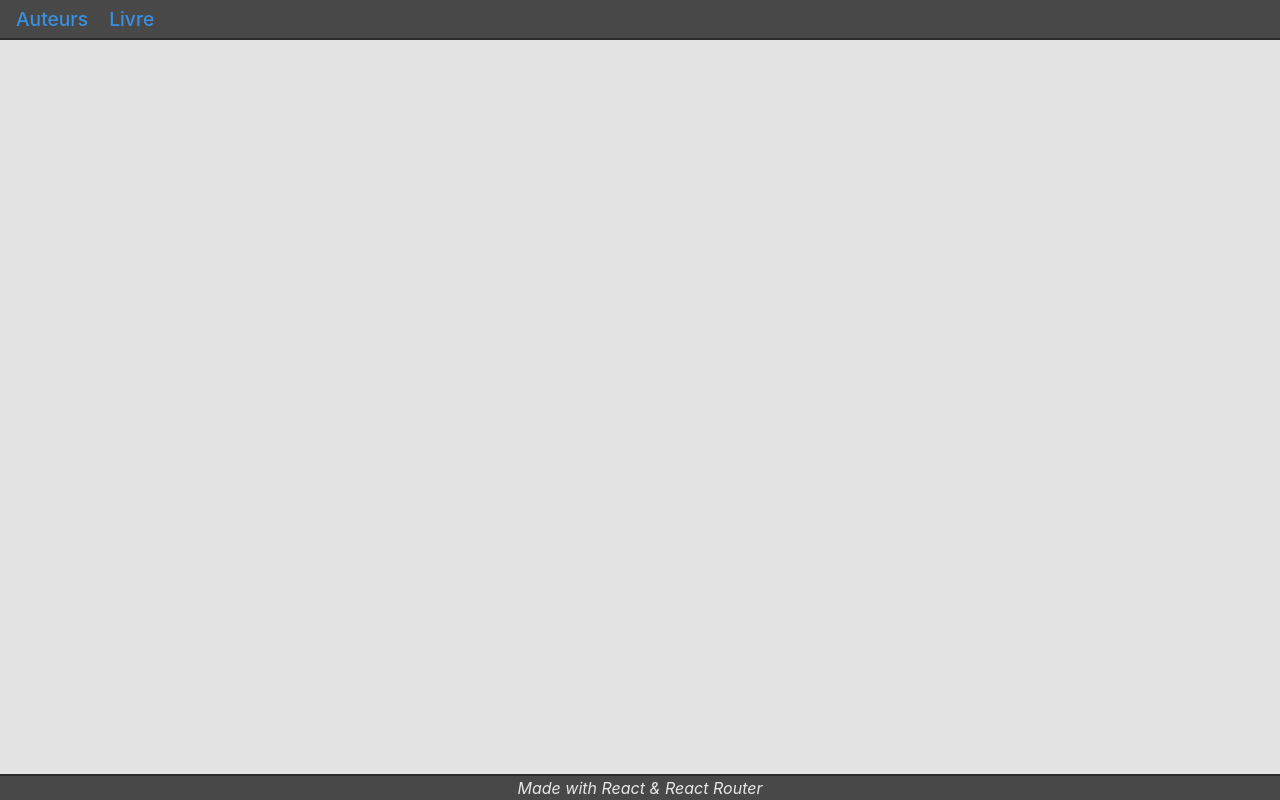
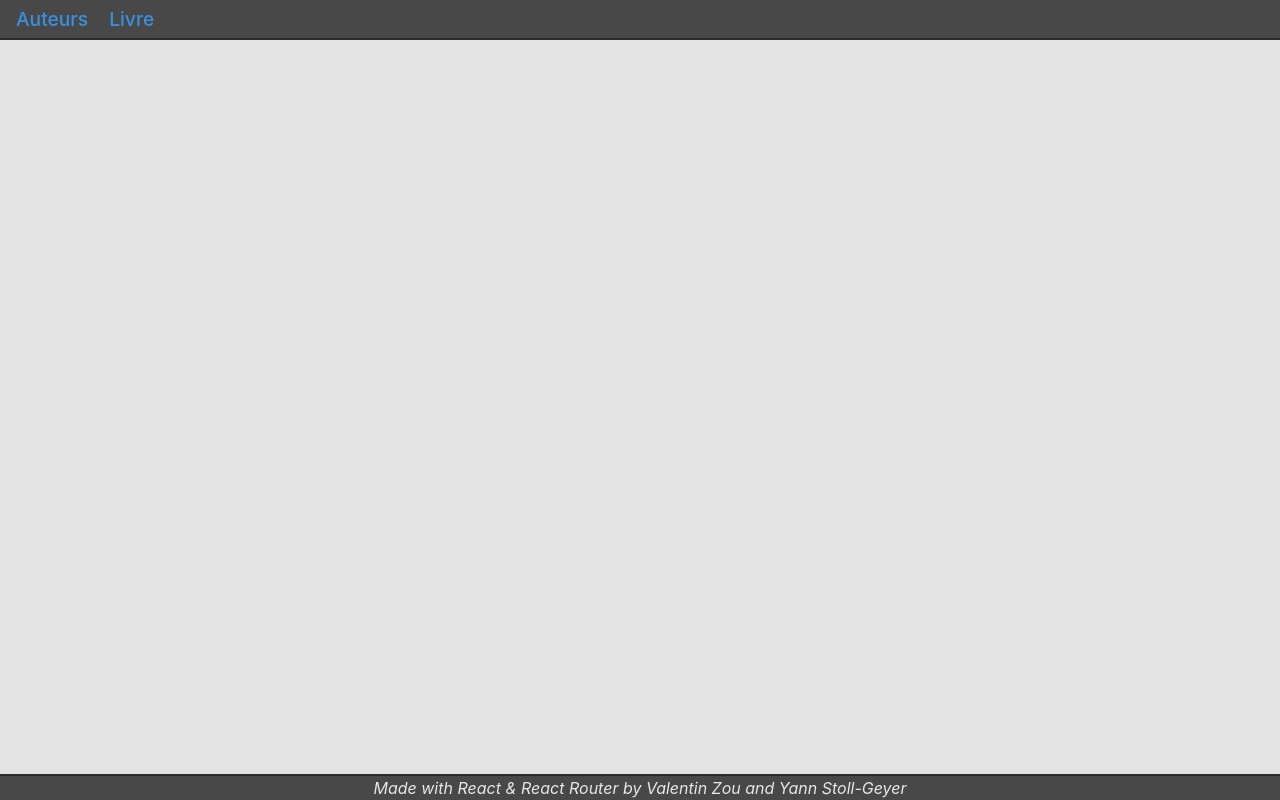
Before and after one commit to Redstoner507/web-book-client, a React (Vite) app: page / in a window 1280 px wide. Built offline with nearby package versions, Linux system fonts and the light colour scheme.

Commit message:
Gestion des erreurs

```diff
--- a/src/routes/authors.tsx
+++ b/src/routes/authors.tsx
@@ -5,6 +5,7 @@ import { add_author, get_authors, remove_author } from "../api";
 
 export function Authors() {
     const [authors, setAuthors] = useState<Author[]>([]);
+    const [errorMsg, setErrorMsg] = useState("");
 
     useEffect(() => {
         loadAuthors();
@@ -21,13 +22,23 @@ export function Authors() {
     }
 
     async function addAuthor(authorData: AuthorCreationData) {
-        await add_author(authorData);
-        loadAuthors();
+        try {
+            await add_author(authorData);
+            loadAuthors();
+            setErrorMsg("");
+        } catch (error) {
+            setErrorMsg(String(error));
+        }
     }
 
     async function removeAuthor(authorId: number) {
-        await remove_author(authorId);
-        loadAuthors();
+        try {
+            await remove_author(authorId);
+            loadAuthors();
+            setErrorMsg("");
+        } catch (error) {
+            setErrorMsg(String(error));
+        }
     }
 
     const handleAdd: SubmitEventHandler<HTMLFormElement> = (event) => {
@@ -68,6 +79,7 @@ export function Authors() {
                     <input type="text" id="lastname" name="lastname" />
                     <button>Add</button>
                 </form>
+                {errorMsg && <p>{errorMsg}</p>}
                 <ul>
                     {authors.map((author) => {
                         return (
--- a/src/routes/root.tsx
+++ b/src/routes/root.tsx
@@ -5,15 +5,22 @@ export default function Root() {
         <>
             <header>
                 <ul>
-                    <li><NavLink to="/author"> Auteurs</NavLink></li>
-                    <li><NavLink to="/book"> Livre</NavLink></li>
+                    <li>
+                        <NavLink to="/author"> Auteurs</NavLink>
+                    </li>
+                    <li>
+                        <NavLink to="/book"> Livre</NavLink>
+                    </li>
                 </ul>
             </header>
             <main>
                 <Outlet />
             </main>
             <footer>
-                <em>Made with React & React Router</em>
+                <em>
+                    Made with React & React Router by Valentin Zou and Yann
+                    Stoll-Geyer
+                </em>
             </footer>
         </>
     );
```
